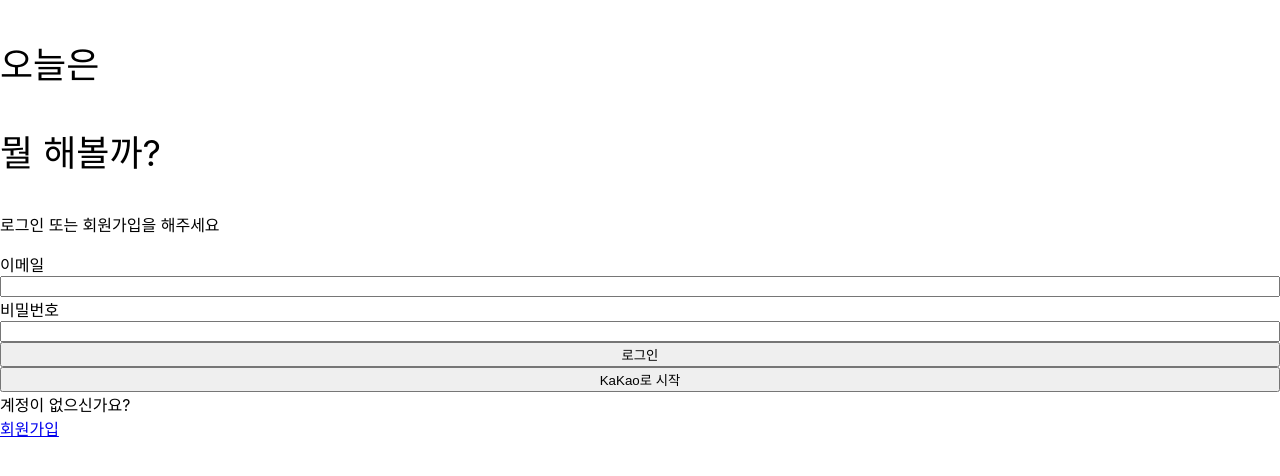
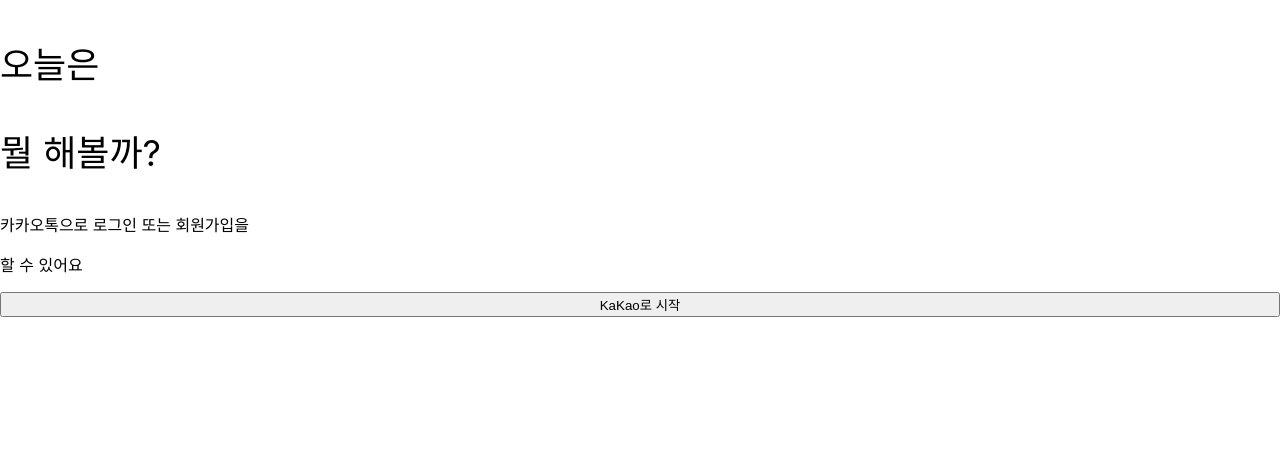
Before and after one commit to prgrms-web-devcourse/Team_DAYZ_DAYZ_FE, a React (Create React App) app: page /login in a window 1280 px wide. Shown: the top 476 px of the page. Built offline with nearby package versions, Linux system fonts and the light colour scheme.

Commit message:
Design: 카카오 로그인 UI 외 타UI 제거

```diff
--- a/src/pages/Login/LoginForm.tsx
+++ b/src/pages/Login/LoginHome.tsx
@@ -7,17 +7,11 @@ const LoginForm = () => {
         <p>오늘은</p>
         <p>뭘 해볼까?</p>
       </LoginTitle>
-      <p>로그인 또는 회원가입을 해주세요</p>
-      <LoginFormContainer>
-        <span>이메일</span>
-        <input />
-        <span>비밀번호</span>
-        <input />
-        <button>로그인</button>
+      <p>카카오톡으로 로그인 또는 회원가입을</p>
+      <p>할 수 있어요</p>
+      <LoginBtnContainer>
         <button>KaKao로 시작</button>
-        <span>계정이 없으신가요?</span>
-        <a href="/">회원가입</a>
-      </LoginFormContainer>
+      </LoginBtnContainer>
     </div>
   );
 };
@@ -28,7 +22,7 @@ const LoginTitle = styled.p`
   font-size: 36px;
 `;
 
-const LoginFormContainer = styled.form`
+const LoginBtnContainer = styled.form`
   display: flex;
   flex-direction: column;
 `;
--- a/src/routes/Router.tsx
+++ b/src/routes/Router.tsx
@@ -1,7 +1,7 @@
 import React from 'react';
 import { Route, Switch } from 'react-router';
 import { ChangeLocation, ExplorePage, HomePage } from '../pages';
-import LoginForm from '../pages/Login/LoginForm';
+import LoginHome from '../pages/Login/LoginHome';
 
 const Router = () => {
   return (
@@ -9,7 +9,7 @@ const Router = () => {
       <Route path="/" exact component={HomePage} />
       <Route path="/explore" exact component={ExplorePage} />
       <Route path="/location" exact component={ChangeLocation} />
-      <Route path="/login" exact component={LoginForm} />
+      <Route path="/login" exact component={LoginHome} />
     </Switch>
   );
 };
```
